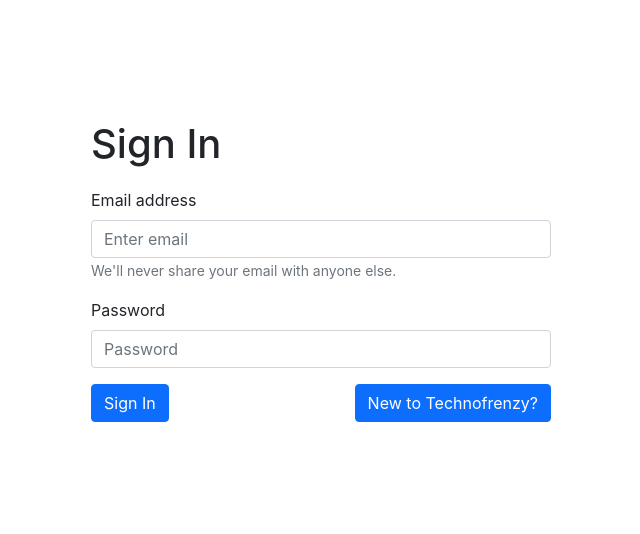
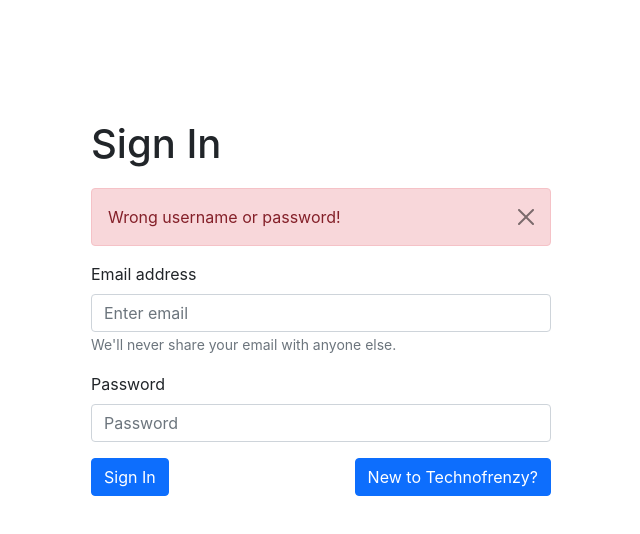
Before and after one commit to sidd2307/Technofrenzy, a React (Create React App) app: page /login in a window 1280 px wide. Shown: the top 534 px of the page, without its empty margins (319-959 px from the left). Built offline with nearby package versions, Linux system fonts and the light colour scheme; the HTML template or start-up script is replaced by a standard one.

Commit message:
added success error messages

```diff
--- a/src/pages/signup/Login.jsx
+++ b/src/pages/signup/Login.jsx
@@ -1,18 +1,32 @@
-import React from "react";
-import { Button, Form } from "react-bootstrap";
+import React, { useState } from "react";
+import { Button, Form, Alert } from "react-bootstrap";
 import { useNavigate } from "react-router-dom";
 import "./login.css";
 
 export default function Login() {
   let navigate = useNavigate();
+  const [success, setsuccess] = useState(false);
+  const [error, seterror] = useState(true);
 
   const handleSignIn = (e) => {
+    setsuccess(true);
+    seterror(false);
     e.preventDefault();
   };
 
   return (
     <div className="login">
       <h1 style={{ marginBottom: 20 }}>Sign In</h1>
+      {success && (
+        <Alert variant="success" onClose={() => setsuccess(false)} dismissible>
+          Sign in successfully!
+        </Alert>
+      )}
+      {error && (
+        <Alert variant="danger" onClose={() => seterror(false)} dismissible>
+          Wrong username or password!
+        </Alert>
+      )}
       <Form>
         <Form.Group className="mb-3" controlId="formBasicEmail">
           <Form.Label>Email address</Form.Label>
--- a/src/pages/signup/Register.jsx
+++ b/src/pages/signup/Register.jsx
@@ -1,17 +1,31 @@
-import React from "react";
-import { Button, Form } from "react-bootstrap";
+import React, { useState } from "react";
+import { Alert, Button, Form } from "react-bootstrap";
 import { useNavigate } from "react-router-dom";
 import "./login.css";
 
 export default function Register() {
   let navigate = useNavigate();
+  const [success, setsuccess] = useState(false);
+  const [error, seterror] = useState(true);
 
   const handleSignUp = (e) => {
+    setsuccess(true);
+    seterror(false);
     e.preventDefault();
   };
   return (
     <div className="login">
       <h1 style={{ marginBottom: 20 }}>Sign Up</h1>
+      {success && (
+        <Alert variant="success" onClose={() => setsuccess(false)} dismissible>
+          Sign in successfully!
+        </Alert>
+      )}
+      {error && (
+        <Alert variant="danger" onClose={() => seterror(false)} dismissible>
+          Wrong username or password!
+        </Alert>
+      )}
       <Form>
         <Form.Group className="mb-3" controlId="formBasicEmail">
           <Form.Label>Name</Form.Label>
```
